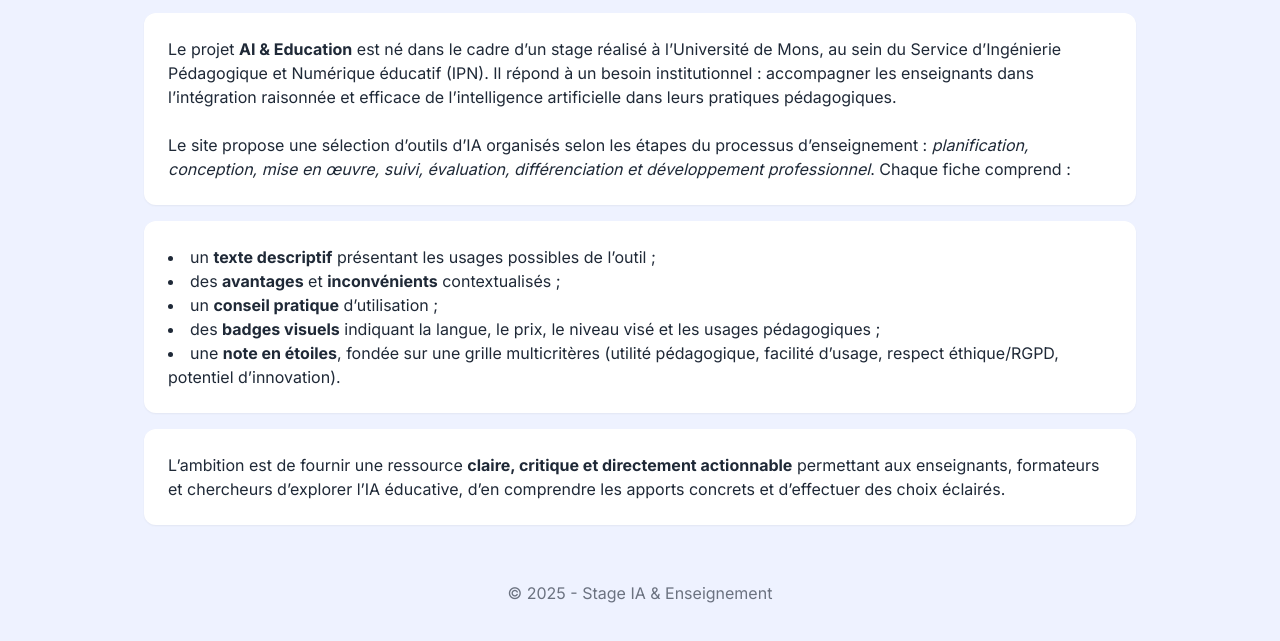
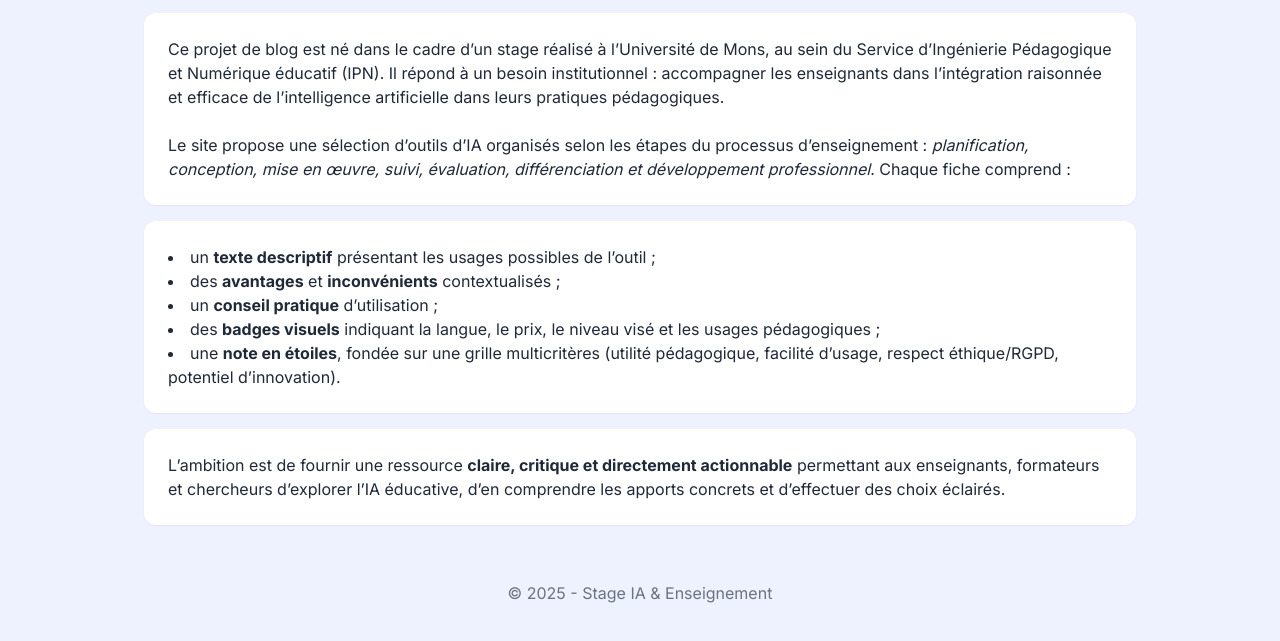
Before and after one commit to SimonBaeckelant/AI-Education, a plain HTML site: page index.html in a window 1280 px wide. Shown: the part 135-776 px from the top of the page. Drawn offline with nearby package versions, Linux system fonts and the light colour scheme.

Commit message:
Update index.html

```diff
--- a/index.html
+++ b/index.html
@@ -89,7 +89,7 @@
         <section id="contexte" class="tab-content" data-aos="fade-up">
             <h2 class="text-3xl font-semibold mb-4">Contexte</h2>
             <p class="bg-white p-6 rounded-xl shadow-sm">
-                Le projet <strong>AI &amp; Education</strong> est né dans le cadre d’un stage réalisé à l’Université de Mons,
+                Ce projet de blog est né dans le cadre d’un stage réalisé à l’Université de Mons,
                 au sein du Service d’Ingénierie Pédagogique et Numérique éducatif (IPN).
                 Il répond à un besoin institutionnel&nbsp;: accompagner les enseignants dans l’intégration raisonnée
                 et efficace de l’intelligence artificielle dans leurs pratiques pédagogiques.
```
